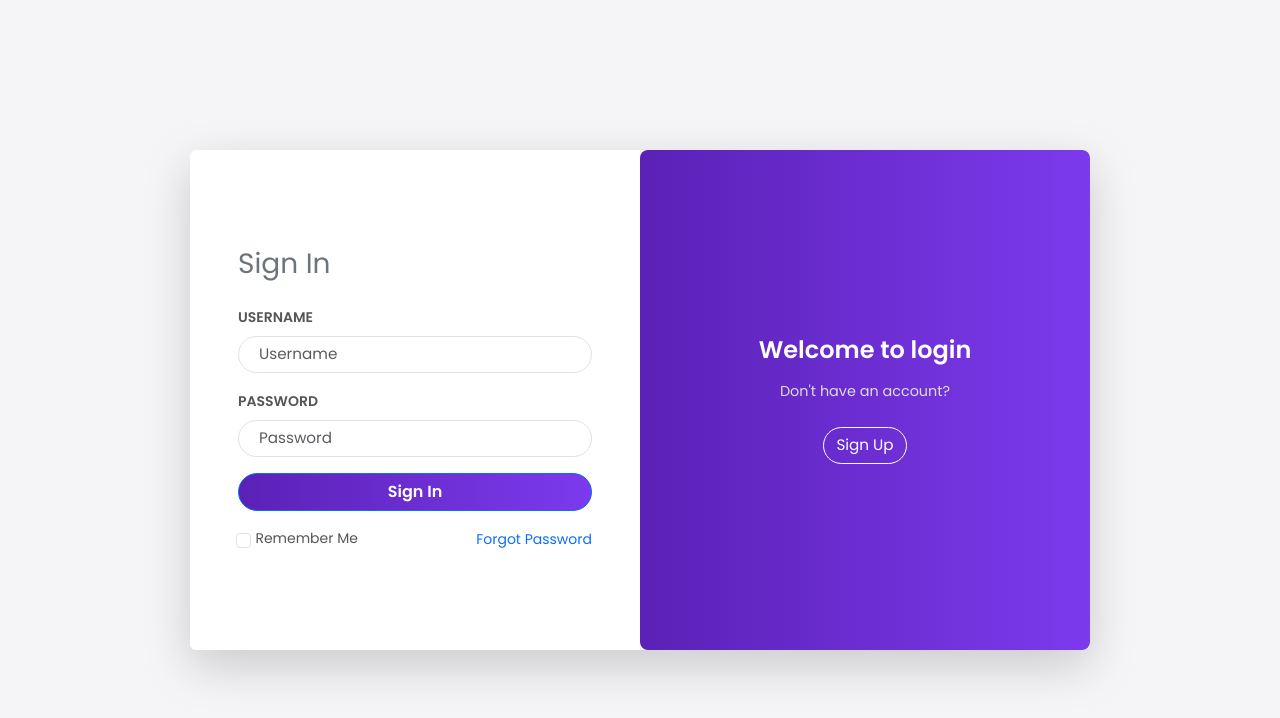
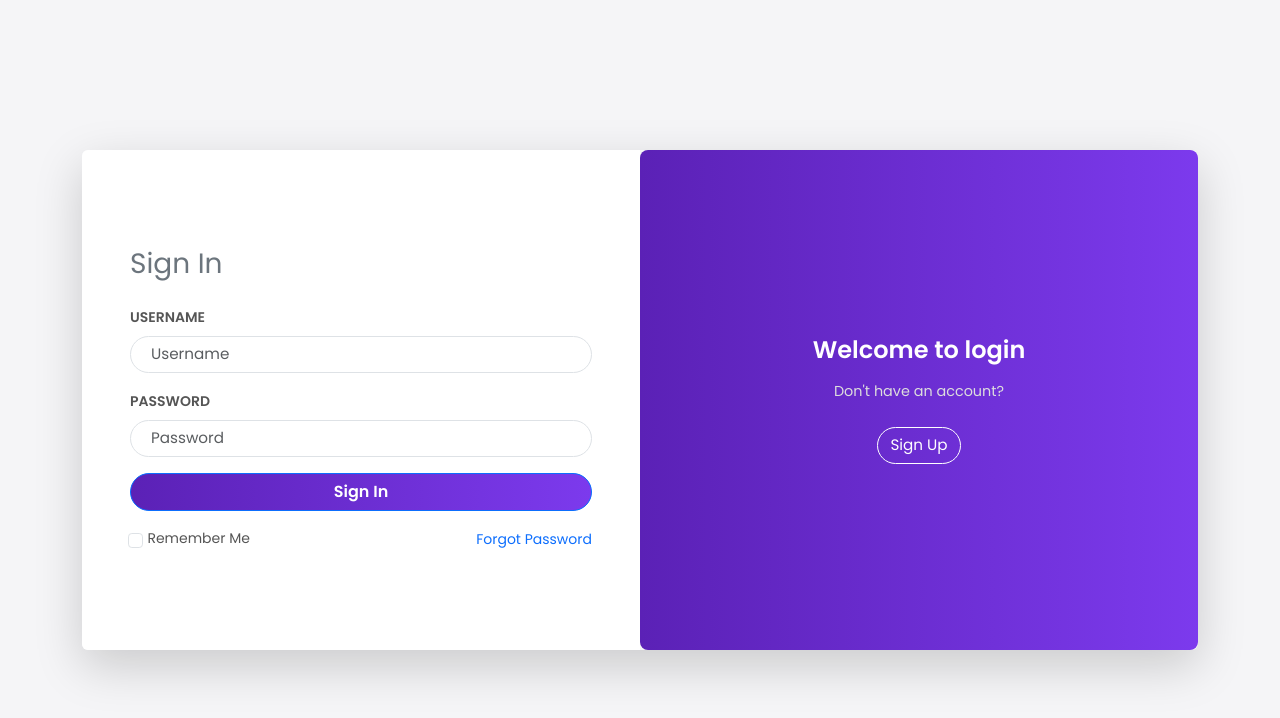
Before and after one commit to jamessarona/purrfecttrack-clinic-web, an Angular app: page /login in a window 1280 px wide. Shown: the top 718 px of the page. Built offline with nearby package versions, Linux system fonts and the light colour scheme.

Commit message:
refactor: remove inline style hint

```diff
--- a/src/app/pages/login/login.component.html
+++ b/src/app/pages/login/login.component.html
@@ -1,5 +1,5 @@
 <div class="container login-wrapper d-flex justify-content-center align-items-center min-vh-100">
-  <div class="row shadow-lg rounded overflow-hidden w-100" style="max-width: 900px; height: 500px;">
+  <div class="row shadow-lg rounded overflow-hidden w-100 login-box">
     <div class="col-md-6 bg-white p-5 d-flex flex-column justify-content-center">
       <h3 class="mb-4">Sign In</h3>
 
--- a/src/app/pages/login/login.component.scss
+++ b/src/app/pages/login/login.component.scss
@@ -5,6 +5,11 @@
   display: flex;
   justify-content: center;
   align-items: center;
+
+  .login-box {
+    max-width: 900px;
+    height: 500px;
+  }
 
   .row {
     width: 900px;
```
